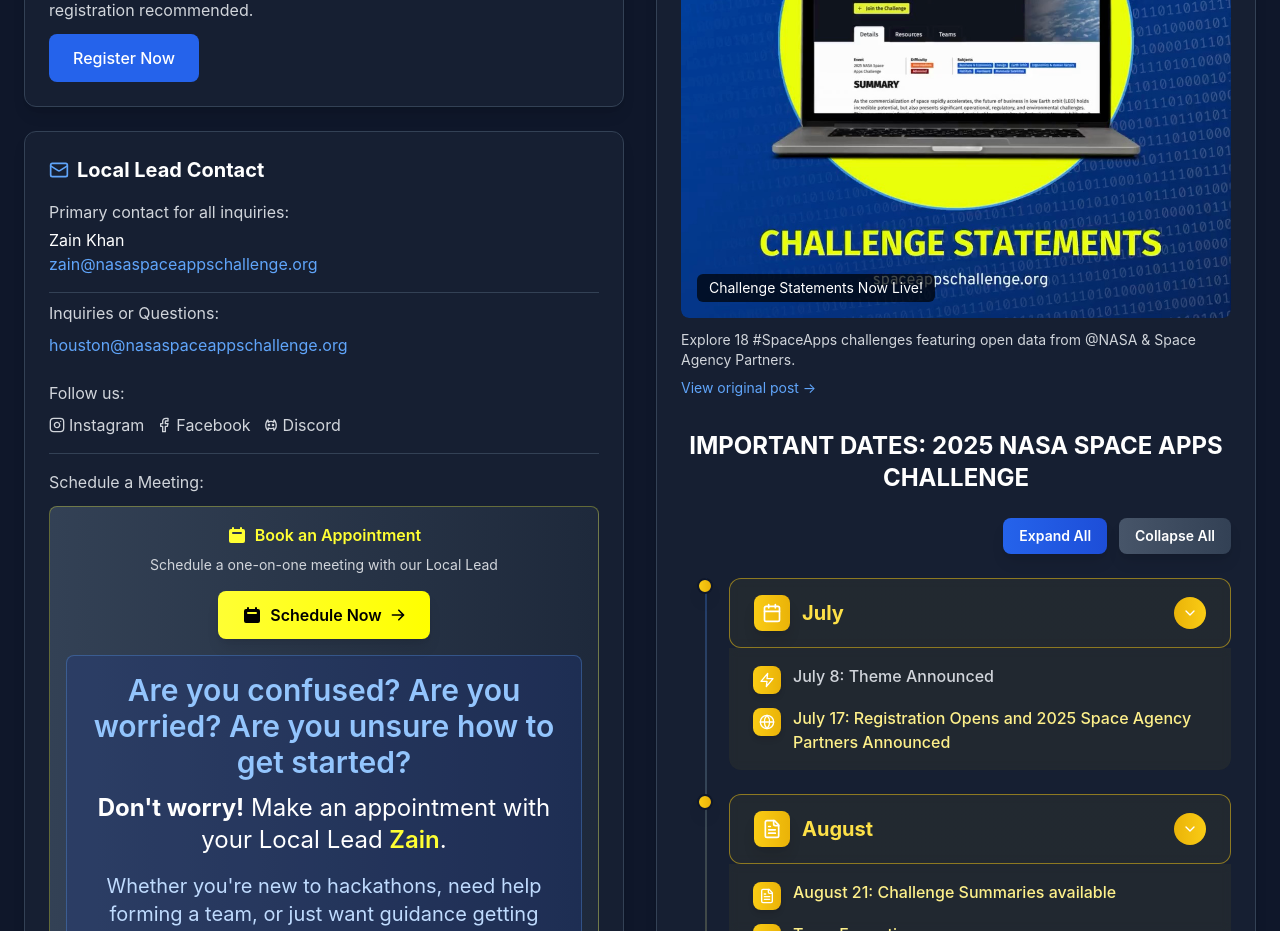
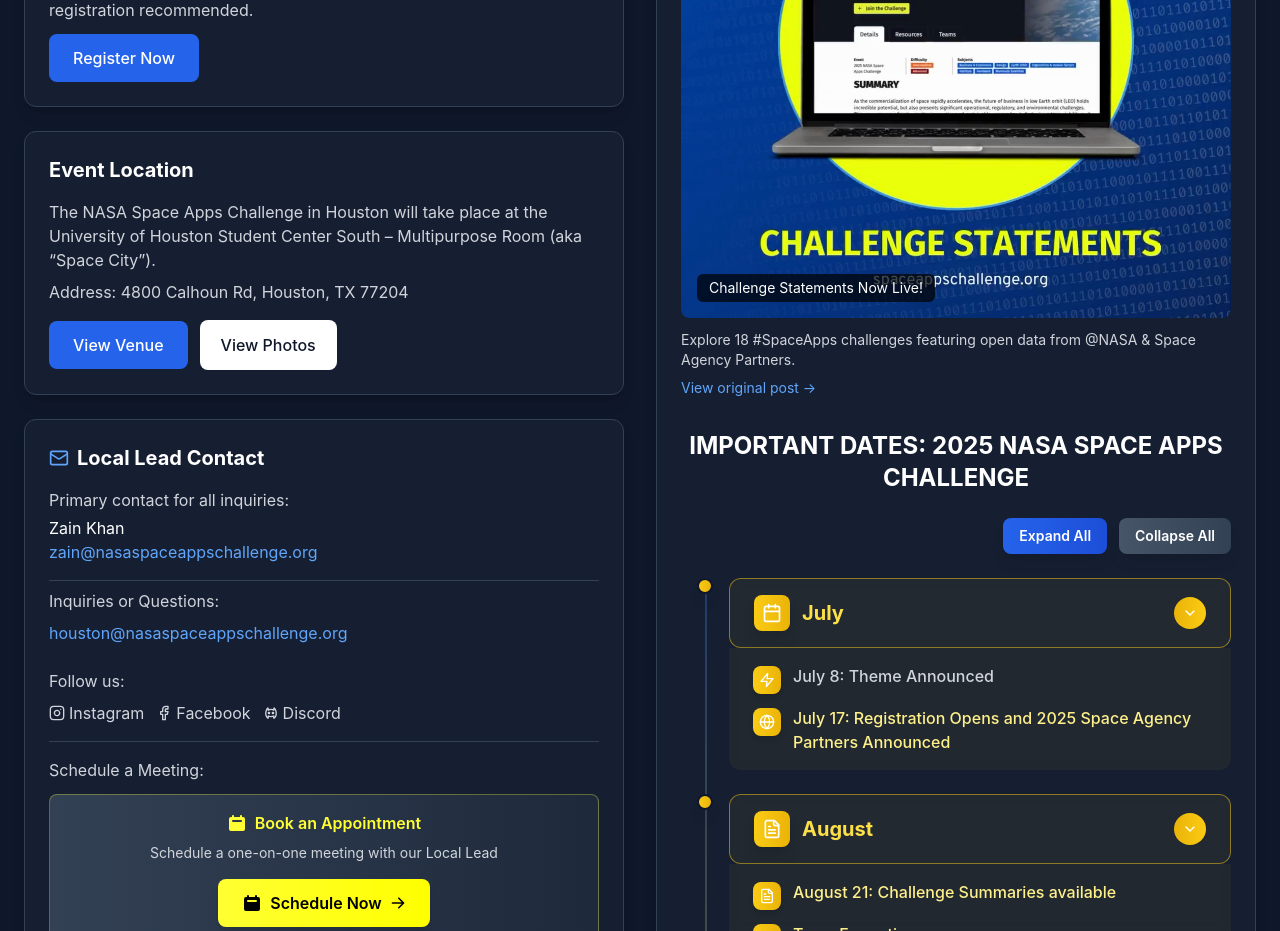
Before and after one commit to zainkhan1994/SpaceappschallengeV2-main, a React (Vite) app: page / in a window 1280 px wide. Shown: the part 3620-4551 px from the top of the page. Built offline with nearby package versions, Linux system fonts and the light colour scheme.

Commit message:
Add venue photos modal and View Venue/Photos buttons

```diff
--- a/src/components/EventBasics.tsx
+++ b/src/components/EventBasics.tsx
@@ -1,9 +1,25 @@
-import React from 'react';
+import React, { useState, useEffect } from 'react';
 import { Users, Globe } from 'lucide-react';
 import EventContactInfo from './EventContactInfo';
 import Timeline from './Timeline';
 
 const EventBasics: React.FC = () => {
+  const [showPhoto, setShowPhoto] = useState(false);
+
+  useEffect(() => {
+    if (!showPhoto) return;
+    const t = setTimeout(() => setShowPhoto(false), 3000);
+    return () => clearTimeout(t);
+  }, [showPhoto]);
+
+  useEffect(() => {
+    function onKey(e: KeyboardEvent) {
+      if (e.key === 'Escape') setShowPhoto(false);
+    }
+    window.addEventListener('keydown', onKey);
+    return () => window.removeEventListener('keydown', onKey);
+  }, []);
+
   return (
     <div className="bg-slate-900 py-16">
       <div className="container mx-auto px-6">
@@ -54,6 +70,59 @@
               </div>
             </div>
 
+            {/* Venue */}
+            <div className="bg-slate-800/50 rounded-xl p-6 border border-slate-700 shadow-lg">
+              <h3 className="text-xl font-bold text-white mb-4">Event Location</h3>
+              <p className="text-gray-300 mb-2">
+                The NASA Space Apps Challenge in Houston will take place at the University of Houston Student Center South – Multipurpose Room (aka “Space City”).
+              </p>
+              <p className="text-gray-300 mb-4">
+                Address: 4800 Calhoun Rd, Houston, TX 77204
+              </p>
+              <div>
+                <div className="flex items-center space-x-3">
+                  <a
+                    href="https://www.uh.edu/studentcenters/index.php"
+                    target="_blank"
+                    rel="noopener noreferrer"
+                    className="inline-block px-6 py-3 bg-blue-600 text-white rounded-lg hover:bg-blue-700 transition-colors font-medium"
+                  >
+                    View Venue
+                  </a>
+                  <button
+                    onClick={() => setShowPhoto(true)}
+                    className="inline-block px-5 py-3 bg-white text-slate-900 rounded-lg hover:brightness-95 transition-all font-medium border border-transparent"
+                  >
+                    View Photos
+                  </button>
+                </div>
+              </div>
+            </div>
+
+            {/* Photo Modal (auto-dismiss) */}
+            {showPhoto && (
+              <div className="fixed inset-0 z-50 flex items-center justify-center">
+                <div
+                  className="absolute inset-0 bg-black/60 backdrop-blur-sm"
+                  onClick={() => setShowPhoto(false)}
+                />
+                <div className="pointer-events-auto bg-white rounded-lg overflow-hidden shadow-xl transform transition-all duration-300 ease-out max-w-3xl w-full mx-4 animate-modal-scale">
+                  <div className="p-2 flex justify-end">
+                    <button
+                      onClick={() => setShowPhoto(false)}
+                      className="bg-transparent text-slate-800 rounded-full p-2 hover:bg-slate-100 transition"
+                      aria-label="Close photos"
+                    >
+                      ✕
+                    </button>
+                  </div>
+                  <div className="p-4">
+                    <img src="/Pictures/multipurpose-room-fair-style.jpg" alt="Multipurpose Room" className="w-full h-auto rounded-md" />
+                  </div>
+                </div>
+              </div>
+            )}
+
             {/* Contact Information - NEW */}
             <EventContactInfo />
           </div>
--- a/src/index.css
+++ b/src/index.css
@@ -84,6 +84,15 @@
   animation: spin-slow 10s linear infinite;
 }
 
+/* Modal animation */
+@keyframes modal-scale {
+  from { opacity: 0; transform: scale(0.95); }
+  to   { opacity: 1; transform: scale(1); }
+}
+.animate-modal-scale {
+  animation: modal-scale 300ms ease-out forwards;
+}
+
 /* Ensure no horizontal overflow */
 html, body {
   overflow-x: hidden;
```
